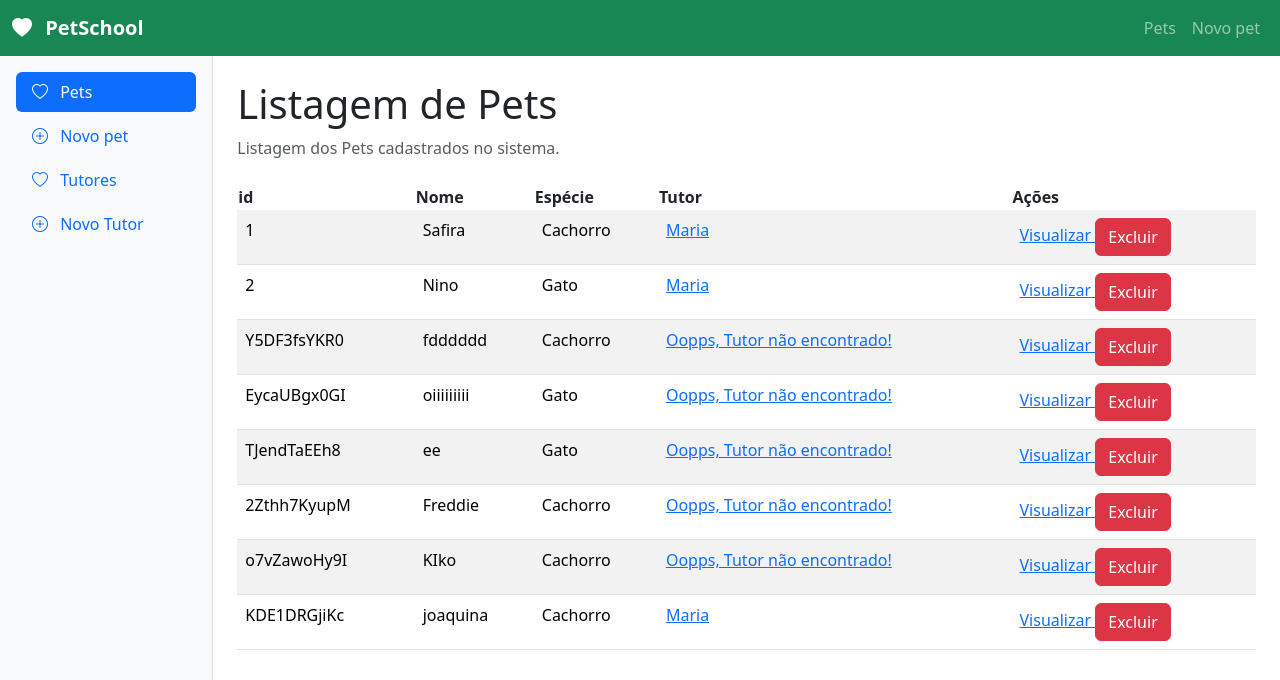
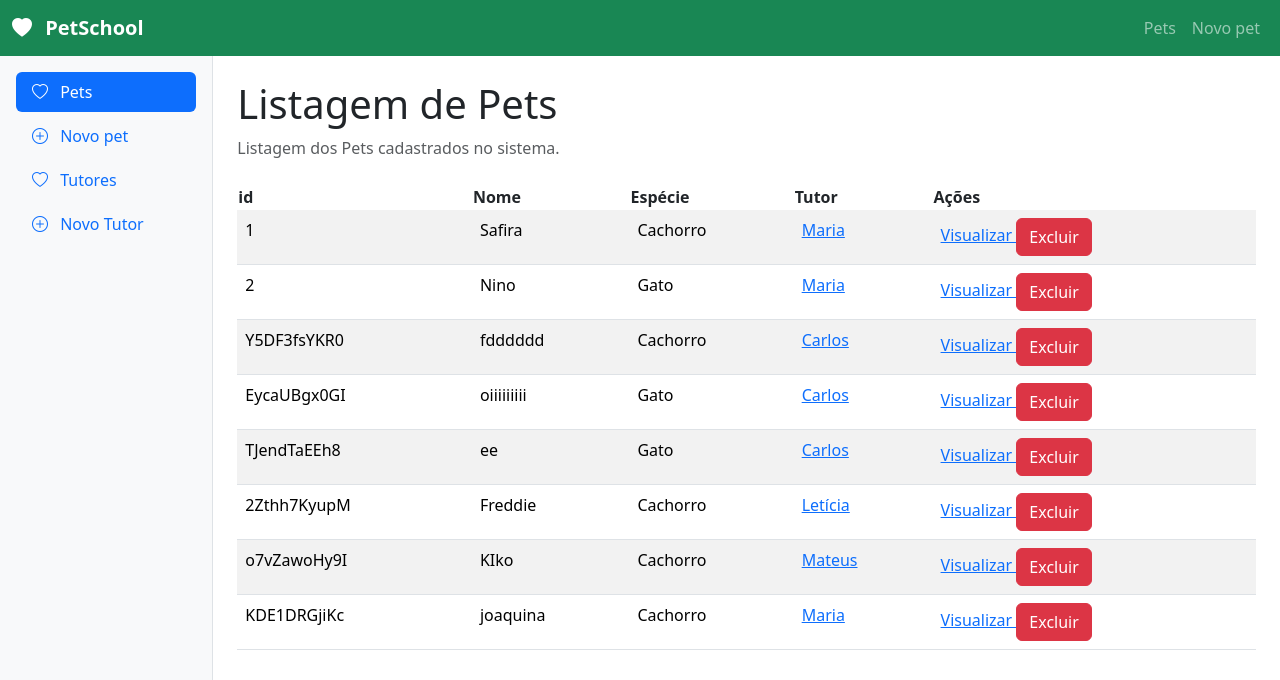
Before and after one commit to Frisk13108/hotel-transpetivania, a Vue app: page /pets in a window 1280 px wide. Shown: the top 680 px of the page. Built offline with nearby package versions, Linux system fonts and the light colour scheme; data requests are answered from the project's data file.

Commit message:
feat: ops eu resolvi o código

```diff
--- a/src/views/PetsView.vue
+++ b/src/views/PetsView.vue
@@ -20,18 +20,17 @@
         console.log('TUTORES -', tutores.value);
     }
 
-    function nomeDoTutor(tutorId) {
-        for(const tutor of tutores.value) {
-            if(tutor.id === tutorId){
-                return tutor.nome
-            }
 
-
-                return 'Oopps, Tutor não encontrado!'
-
-
+function nomeDoTutor(tutorId) {
+    for (const tutor of tutores.value) {
+        if (tutor.id === tutorId) {
+            return tutor.nome;
         }
     }
+
+    return 'Oopps, Tutor não encontrado!';
+}
+
 
     async function excluirPet(id) {
         const confirmarExclusao = window.confirm('Deseja realmente excluir o pet?');
```
